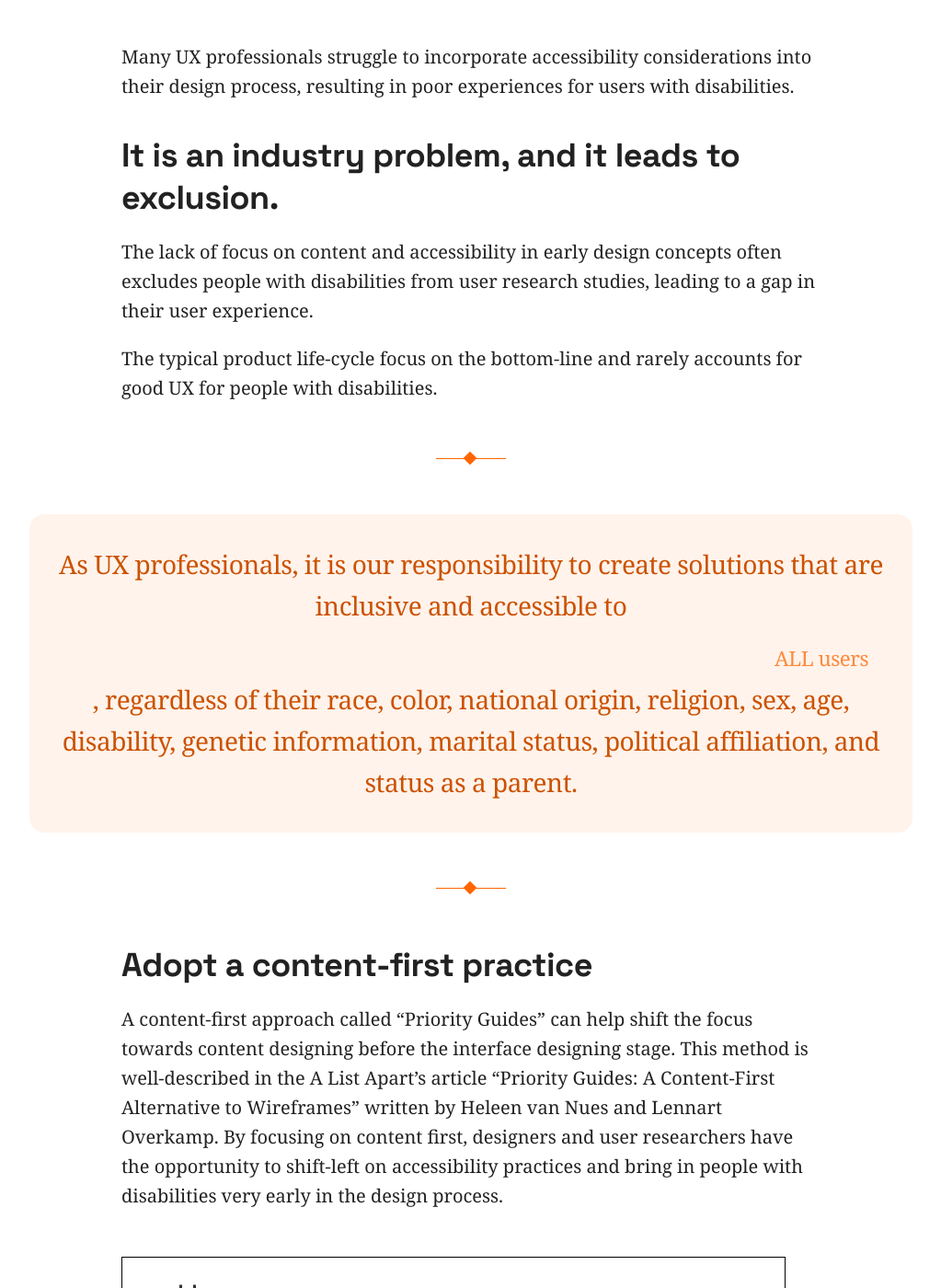
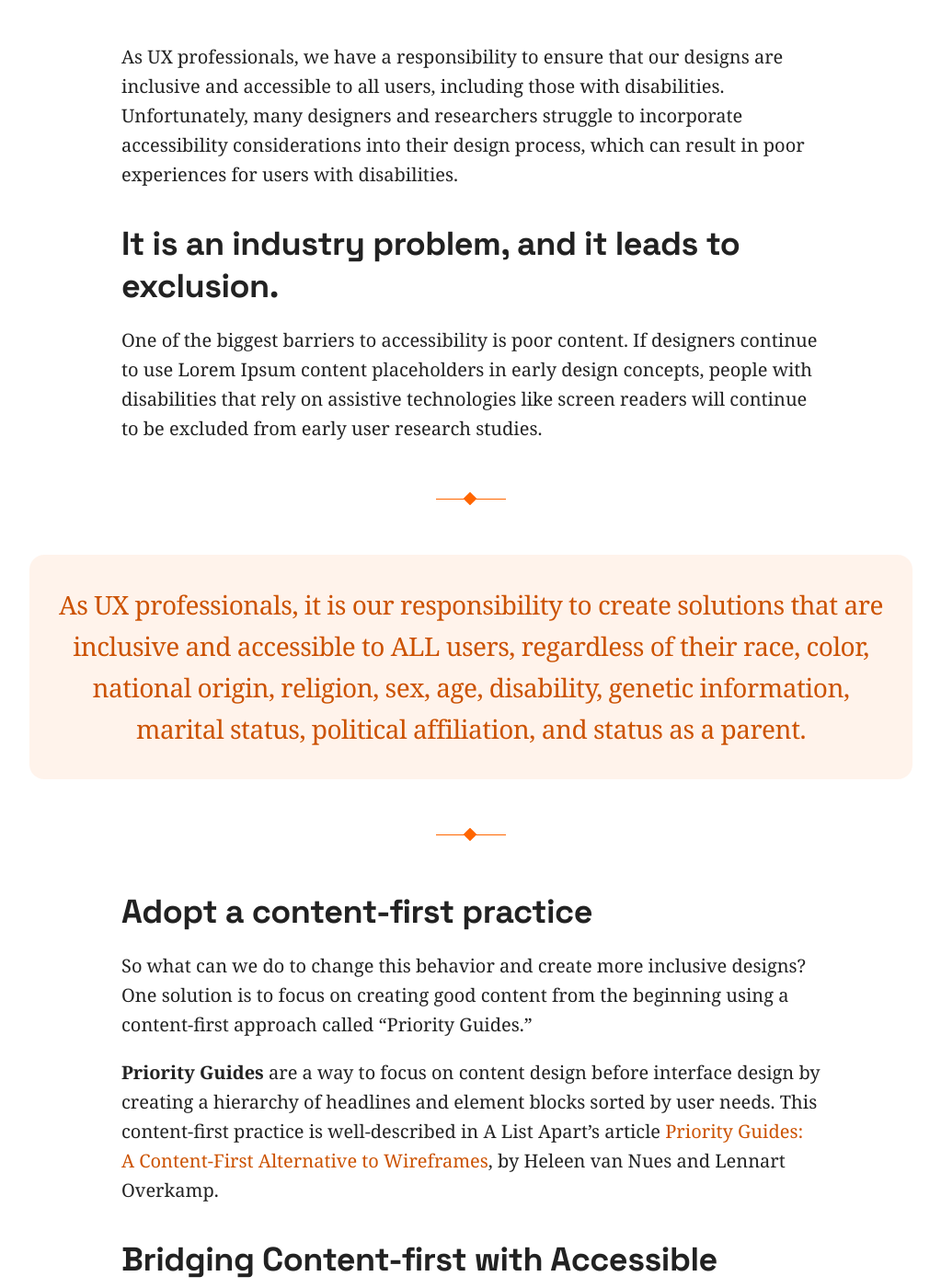
Before and after one commit to mpaiva/blog, a Jekyll site: the page built from _posts/2023-03-03-stop-using-lorem-ipsum.markdown, in a window 1280 px wide and 1400 px high, scrolled down 1131 px. Shown: the whole window at 92% size, without its empty margins (128-1151 px from the left). Built offline with Jekyll 4.4.1, drawn with Linux system fonts in a browser that asks for light colours; nearby versions of some CDN libraries; some of the changed text lies outside the part shown.

Commit message:
no latin post

```diff
--- a/_posts/2023-03-03-stop-using-lorem-ipsum.markdown
+++ b/_posts/2023-03-03-stop-using-lorem-ipsum.markdown
@@ -8,58 +8,39 @@
 ---
 
 
-Many UX professionals struggle to incorporate accessibility considerations into their design process, resulting in poor experiences for users with disabilities.
+As UX professionals, we have a responsibility to ensure that our designs are inclusive and accessible to all users, including those with disabilities. Unfortunately, many designers and researchers struggle to incorporate accessibility considerations into their design process, which can result in poor experiences for users with disabilities.
 
 ## It is an industry problem, and it leads to exclusion.
 
-The lack of focus on content and accessibility in early design concepts often excludes people with disabilities from user research studies, leading to a gap in their user experience.
-
-The typical product life-cycle focus on the bottom-line and rarely accounts for good UX for people with disabilities.
+One of the biggest barriers to accessibility is poor content. If designers continue to use Lorem Ipsum content placeholders in early design concepts, people with disabilities that rely on assistive technologies like screen readers will continue to be excluded from early user research studies.
 
 <hr/>
 
-<blockquote>As UX professionals, it is our responsibility to create solutions that are inclusive and accessible to <span style="text-transform: underline;">ALL users</span>, regardless of their race, color, national origin, religion, sex, age, disability, genetic information, marital status, political affiliation, and status as a parent.</blockquote>
+<blockquote>As UX professionals, it is our responsibility to create solutions that are inclusive and accessible to ALL users, regardless of their race, color, national origin, religion, sex, age, disability, genetic information, marital status, political affiliation, and status as a parent.</blockquote>
 
 <hr/>
 
 ## Adopt a content-first practice
 
-A content-first approach called "Priority Guides" can help shift the focus towards content designing before the interface designing stage. This method is well-described in the A List Apart's article "Priority Guides: A Content-First Alternative to Wireframes" written by Heleen van Nues and Lennart Overkamp. By focusing on content first, designers and user researchers have the opportunity to shift-left on accessibility practices and bring in people with disabilities very early in the design process.
+So what can we do to change this behavior and create more inclusive designs? One solution is to focus on creating good content from the beginning using a content-first approach called "Priority Guides."
 
-![A scared emoji, over Figma's layers panel, looks horrified at the way layers are named.]({{ site.baseurl }}/images/p2-01.png)
-<p class="caption">A scared emoji, over Figma's layers panel, looks horrified at the way layers are named.</p>
+__Priority Guides__ are a way to focus on content design before interface design by creating a hierarchy of headlines and element blocks sorted by user needs. This content-first practice is well-described in A List Apart's article <a href="https://alistapart.com/article/priority-guides-a-content-first-alternative-to-wireframes/" target="_blank" rel="noopener noreferrer">Priority Guides: A Content-First Alternative to Wireframes</a>, by Heleen van Nues and Lennart Overkamp.
+
+## Bridging Content-first with Accessible Prototyping
+
+To take this approach a step further, I'm excited to introduce "No Latin" (<a href="https://nolatin.com" target="_blank" rel="noopener noreferrer">nolatin.com</a>) - a free web-based app that converts Priority Guides into an accessible web prototype.
+
+The goal is to improve the user experience for people with disabilities by identifying and eliminating the use of Latin-based scripts (i.e., Lorem Ipsum) in the design industry and motivate UX professionals to write quality content early so people with disabilities can participate in research studies much earlier.
+
+By combining a content-first approach with accessible prototyping, we can create designs that are not only more inclusive but also more efficient and effective.
+
+With <a href="https://nolatin.com" target="_blank" rel="noopener noreferrer">No Latin</a>, designers can focus on creating quality content from the start and ensure that their designs are accessible to everyone.
+
+## Conclusion
+
+
+In conclusion, let's make a conscious effort to prioritize accessibility and inclusivity in our designs. As UX professionals, it is our responsibility to create solutions that are accessible to ALL users, regardless of their race, color, national origin, religion, sex, age, disability, genetic information, marital status, political affiliation, and status as a parent.
+
+Let's say goodbye to Lorem Ipsum and hello to accessible design for all.
 
 <hr/>
-
-## Figma migration<br/>without the drama
-
-![A scared emoji, over Figma's layers panel, looks horrified at the way layers are named.]({{ site.baseurl }}/images/nathan-dumlao-Y-H5pu2oglE-unsplash.jpg)
-<p class="caption">A two year old boy, wearing a birthday party hat, seating on the beach, cries, as someone approaches him with a cupcake - Photo by <a href="https://unsplash.com/@nate_dumlao?utm_source=unsplash&utm_medium=referral&utm_content=creditCopyText">Nathan Dumlao</a> on <a href="https://unsplash.com/s/photos/crying?utm_source=unsplash&utm_medium=referral&utm_content=creditCopyText">Unsplash</a></p>
-
-
-The following is a collection of notes and tips the UX+Fajitas community collected over the past couple of years on switching from Sketch to Figma.
-
-We have made the presentation deck available to help the community making the best decisions when migrating teams to Figma.
-
-Some of the topics include:
-
-1. Why Figma? Why now?
-2. DesignOps for Figma
-3. Plugins for efficient teams
-4. Project Workflow
-5. Pro-tips
-6. Figma Branching
-7. Bridging Design and Development
-8. Distributed Design
-
-<br/>
-
- <iframe src="https://docs.google.com/presentation/d/e/2PACX-1vT23gstkcvQSWjfRJDZh5qC-S95Pe8bvtw2baxkuvoRDurwjmwNCCjWkHBXK2r0eVHsqo5TksbMr-xY/embed?start=false&loop=false&delayms=3000" frameborder="0" width="100%" height="340" allowfullscreen="true" mozallowfullscreen="true" webkitallowfullscreen="true"></iframe>
-
-<br/>
-
- Over the coming weeks, I will detail these best practices in separate posts with practical examples and resource files.
-
- Stay tuned!
-
- <hr/>
```
